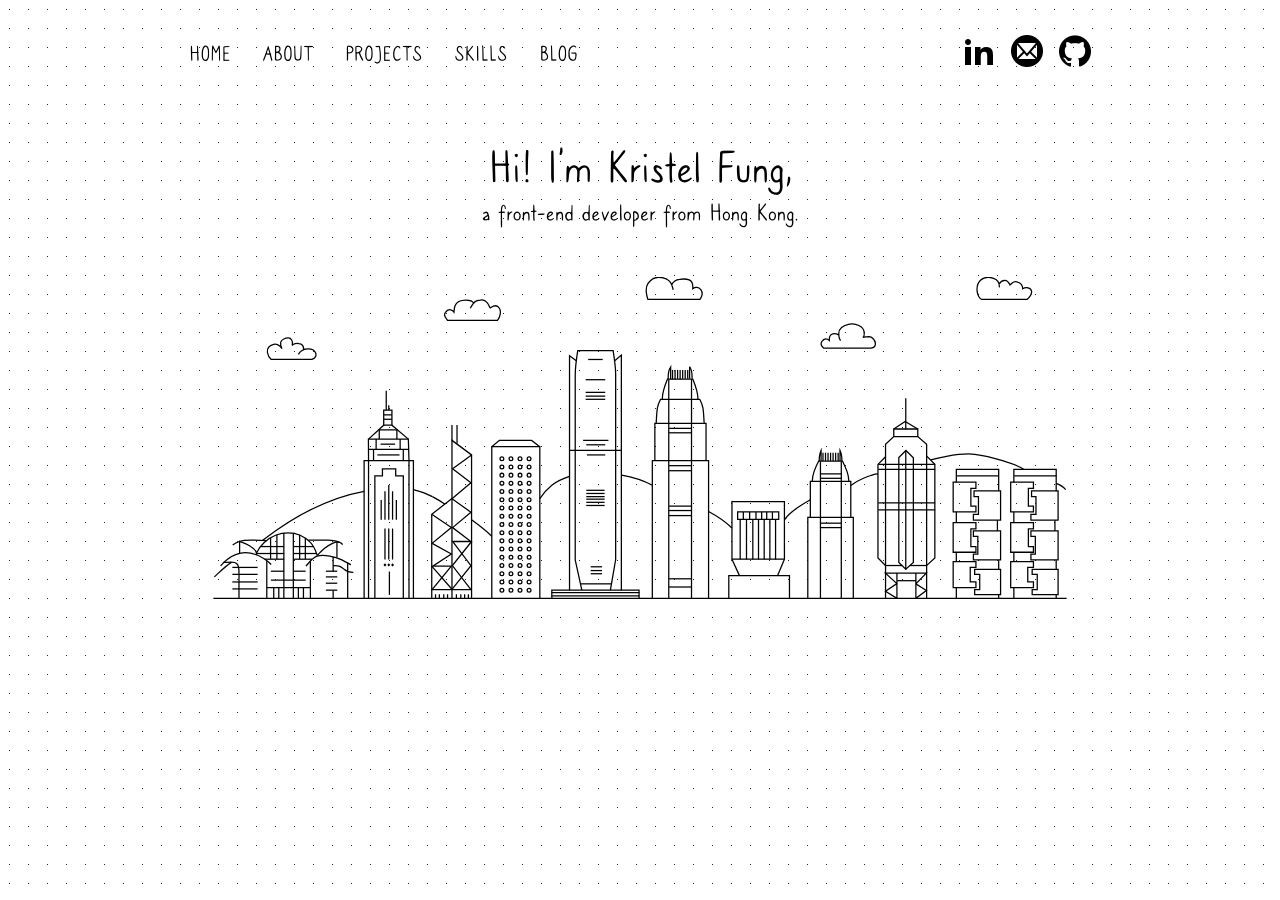
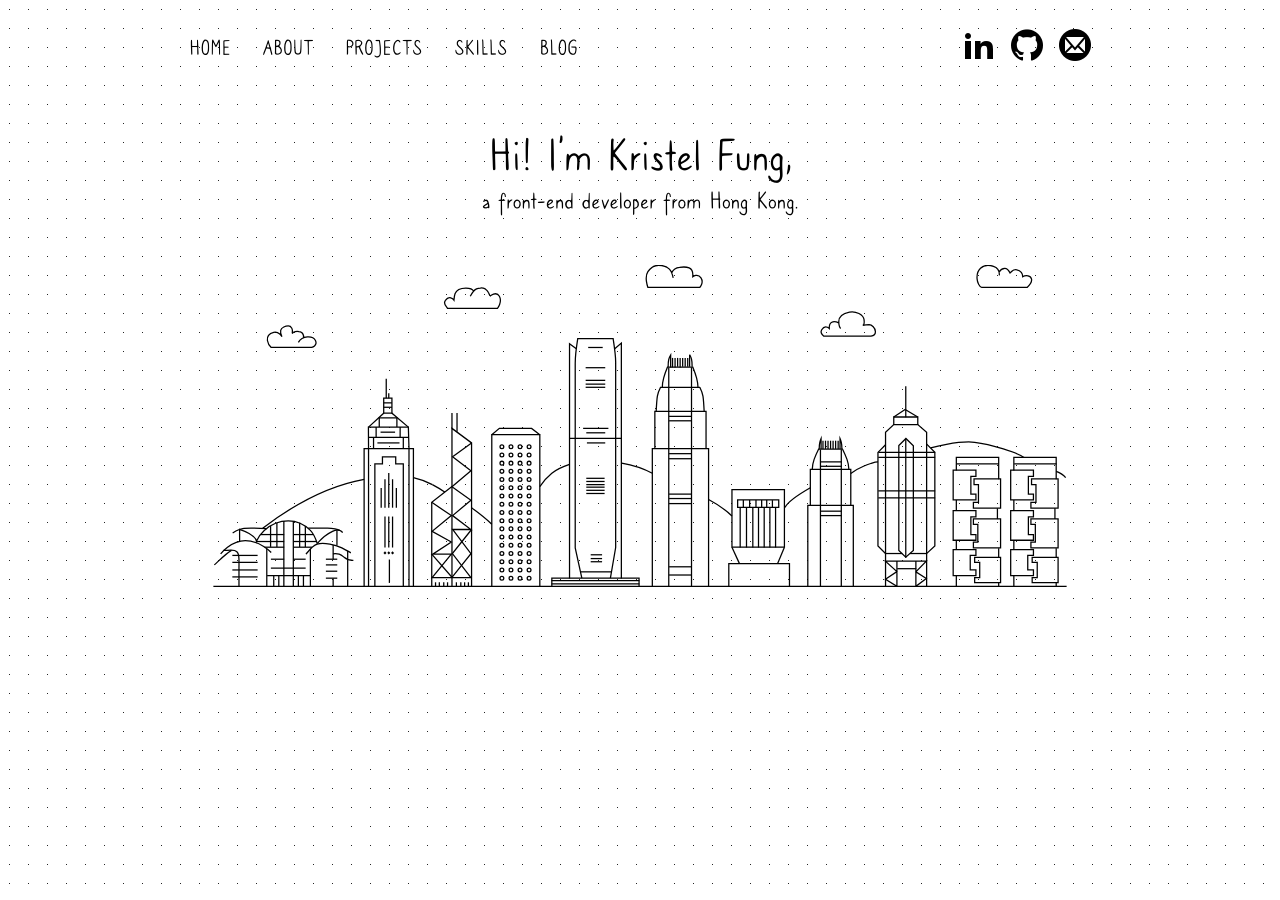
Before and after one commit to kristelfung/bullet-journal, a Jekyll site: the page built from index.md, in a window 1280 px wide. Built offline with Jekyll 4.4.1, drawn with Linux system fonts in a browser that asks for light colours; some web fonts are replaced; a script that is not in the unit is left out.

Commit message:
contact links working

```diff
--- a/_includes/navbar.html
+++ b/_includes/navbar.html
@@ -1,6 +1,6 @@
 <nav class="navbar">
     <div class="row container row--navbar">
-        <div class="column navbar-right">
+        <div class="column navbar__right">
             {% assign mypages = site.pages | sort: "order" %}
             <ul>
                 {% for item in mypages %}
@@ -14,11 +14,23 @@
                 {% endfor %}
             </ul>
         </div>
-        <div class="column navbar-left">
+        <div class="column navbar__left">
             <ul>
-                <li onclick="showLinkedin();"><span class="icon-linkedin"></span></li>
-                <li><span class="icon-mail4"></span></li>
-                <li><span class="icon-github"></span></li>
+                <li class="navbar__logo">
+                    <a href="https://www.linkedin.com/in/kristel-fung-4ba37635/">
+                        <span class="icon-linkedin"></span>
+                    </a>
+                </li>
+                <li class="navbar__logo">
+                    <a href="">
+                        <span class="icon-github"></span>
+                    </a>
+                </li>
+                <li class="navbar__logo">
+                    <a href="">
+                        <span class="icon-mail4"></span>
+                    </a>
+                </li>
             </ul>
         </div>
     </div>
--- a/_includes/scripts.html
+++ b/_includes/scripts.html
@@ -9,7 +9,6 @@
         });
     }
 </script>
-<script src="{{ "/assets/js/tooltips.js" | relative_url }}"></script>
 <script src="{{ "/assets/js/vivus.min.js" | relative_url }}"></script>
 <script>
     new Vivus('my-svg', {start: 'autostart', selfDestroy: true});
--- a/_sass/partials/_navbar.scss
+++ b/_sass/partials/_navbar.scss
@@ -3,8 +3,7 @@
 }
 
 .navbar {
-    text-transform: uppercase;
-    padding: 2.2rem 0rem;
+    padding: 1.8rem 0rem;
 
     ul {
         list-style-type: none;
@@ -15,10 +14,11 @@
 
     li {
         float: left;
+        text-transform: uppercase;
     }
 }
 
-.navbar-right {
+.navbar__right {
     li a {
         text-decoration: none;
         display: block;
@@ -33,7 +33,7 @@
     }
 }
 
-.navbar-left {
+.navbar__left {
     ul {
         float: right;
     }
@@ -43,3 +43,14 @@
         font-size: 2rem;
     }
 }
+
+.navbar__logo {
+    a, a:visited {
+        text-decoration: none;
+        color: black;
+    }
+
+    a:hover {
+        color: lighten(black, 60%);
+    }
+}
```
Also changed, not shown: assets/js/tooltips.js (deleted).
